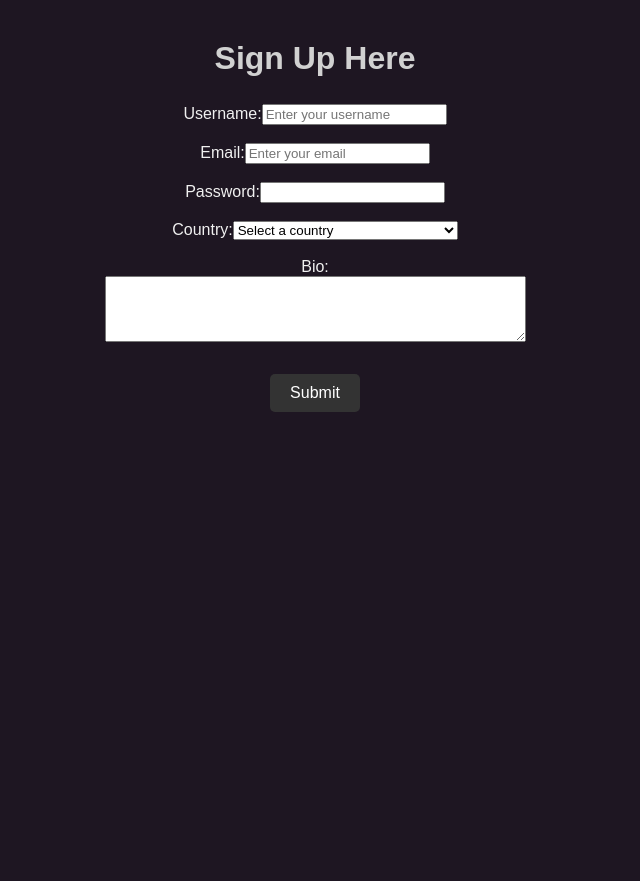
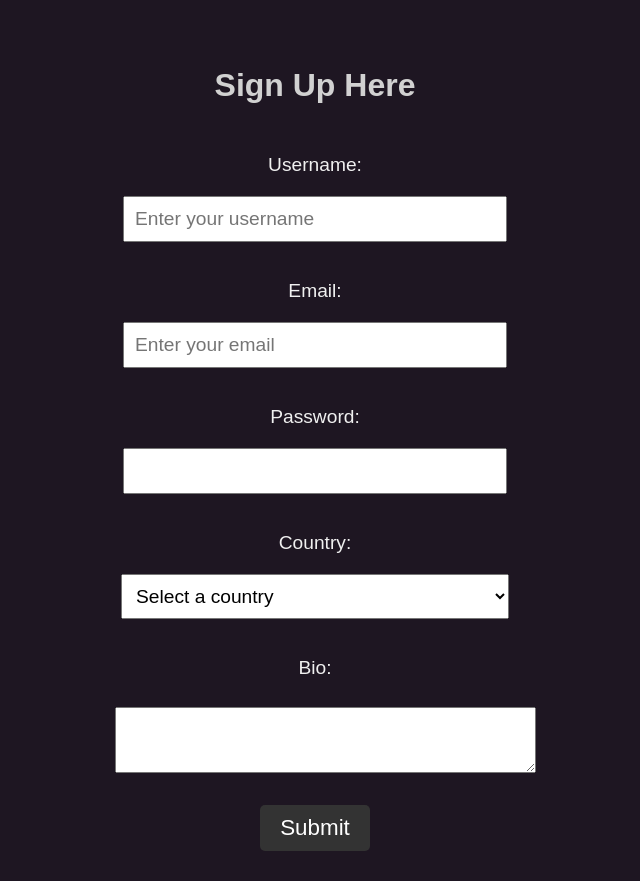
Before and after one commit to Heng-Pok/Trivia-App, a React (Vite) app: page /signup in a window 1280 px wide. Shown: the whole page, without its empty margins (325-965 px from the left). Before the commit the page ends 800 px from the top, so only its background shows below. Built offline with nearby package versions, Linux system fonts and the light colour scheme.

Commit message:
modify sign up
make it bigger

```diff
--- a/src/SignupForm.jsx
+++ b/src/SignupForm.jsx
@@ -1,5 +1,6 @@
 import React, { useState } from 'react';
 import { useNavigate } from 'react-router-dom';
+import './signup.css';
 
 function SignupForm( {setUser} ){
     // State to handle form inputs
@@ -298,7 +299,7 @@ function SignupForm( {setUser} ){
                 />
                 <br /><br />
 
-                <button type="submit">Submit</button>
+                <button className ="button" type="submit">Submit</button>
             </form>
         </>
     )
--- /dev/null
+++ b/src/signup.css
@@ -0,0 +1,42 @@
+body {
+    display: flex;
+    justify-content: center;
+    align-items: center;
+}
+
+form {
+    text-align: center;
+    width: 100%;
+    max-width: 400px;
+    padding: 20px;
+
+}
+h2 {
+    font-size: 2rem;
+    margin-bottom: 20px;
+}
+label {
+    font-size: 1.2rem;
+    margin: 10px 0;
+    display: block;
+}
+input {
+    padding: 10px;
+    margin: 10px 0;
+    width: 90%;
+    font-size: 1.2rem;
+}
+
+select {
+    margin: 10px 0;
+    font-size: 1.2rem;
+    padding: 10px;
+    width: 97%;
+}
+option {
+    font-size: 1.2rem;
+}
+
+.button {
+    font-size: 1.4rem;
+}
```
